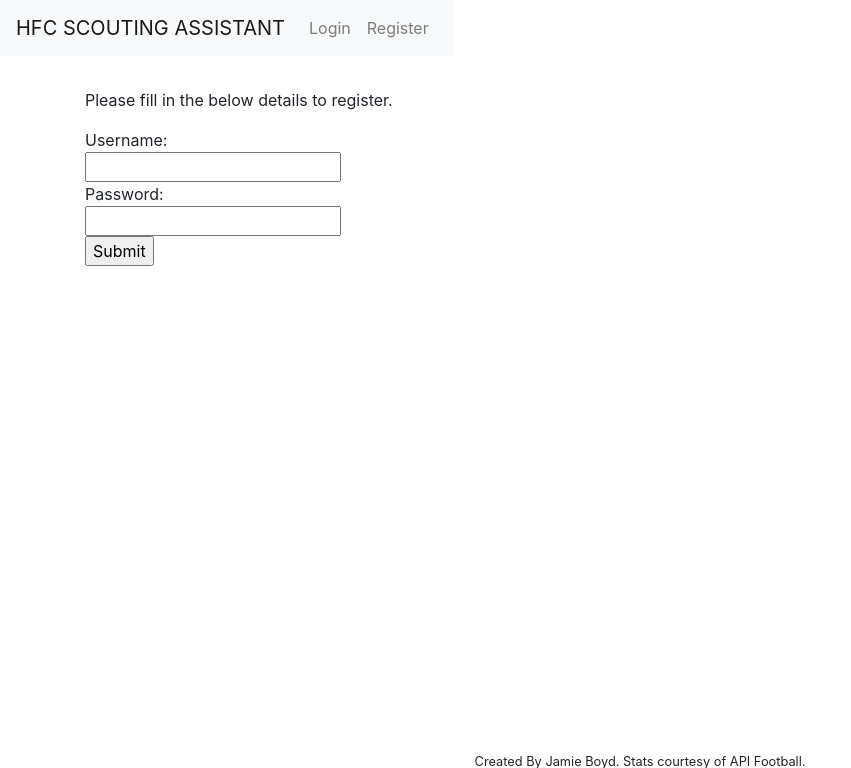
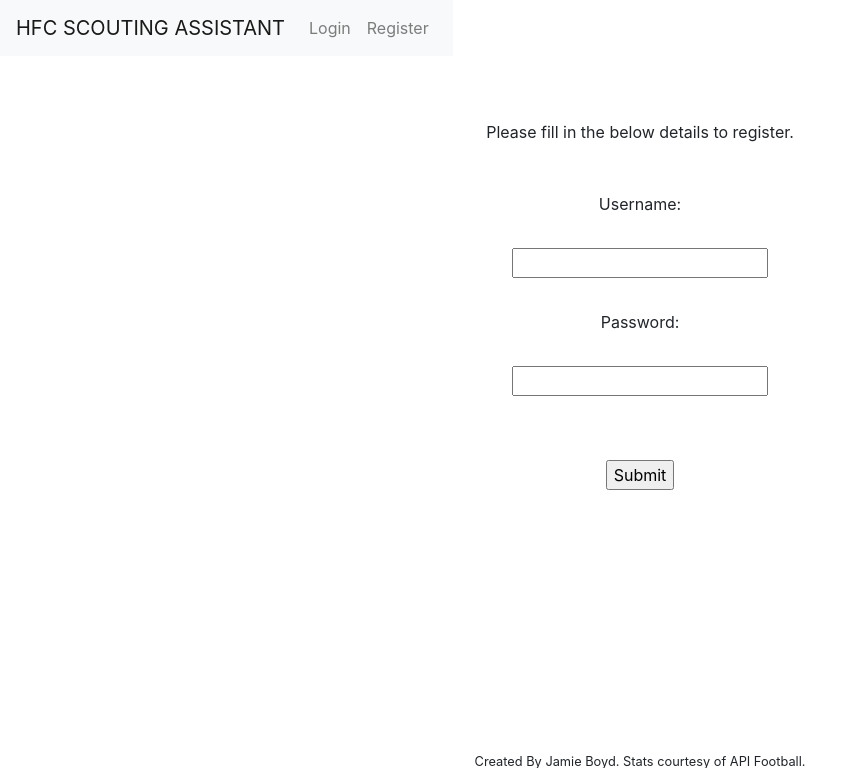
Before and after one commit to jboyd8/milestone-project-3, a Flask app: page /register in a window 1280 px wide. Shown: the top 768 px of the page, without its empty margins (0-851 px from the left). Run offline with Flask 2, Linux system fonts and the light colour scheme; some libraries are stand-ins or nearby versions.

Commit message:
feat: added relevant spacing for register page

```diff
--- a/app/templates/register.html
+++ b/app/templates/register.html
@@ -1,19 +1,19 @@
 {% extends 'base.html' %}
 {% block content %}
-<div class="container">
-    <div class="row">
+<div class="container text-center">
+    <div class="row login-instruction">
         <div class="col-12">
             <p>Please fill in the below details to register.</p>
         </div>
     </div>
-    <div class="row">
+    <div class="row login-form">
         <div class="col-12">
             <form action="{{ url_for('register') }}" method="POST">
                 Username:<br>
-                <input type="text" name="username"><br>
+                <input type="text" name="username" class="login-fields"><br>
                 Password:<br>
-                <input type="password" name="password"><br>
-                <input type="submit">
+                <input type="password" name="password" class="login-fields"><br>
+                <input type="submit" class="login-fields">
             </form>
             {% with messages = get_flashed_messages() %}
             {% if messages %}
```
Also changed, not shown: app/static/css/style.css (+4 -6 lines).
